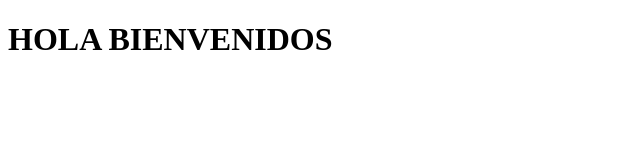
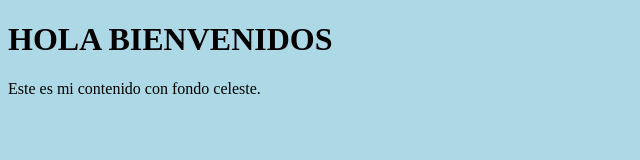
Before and after one commit to alvarocarrizociudad/Git-colaborativo, a plain HTML site: page index.html in a window 1280 px wide. Shown: the whole page, without its empty margins (0-640 px from the left). Drawn offline with Linux system fonts and the light colour scheme.

Commit message:
Update index.html

```diff
--- a/index.html
+++ b/index.html
@@ -5,7 +5,13 @@
     <meta name="viewport" content="width=device-width, initial-scale=1.0">
     <title>Document</title>
 </head>
-<body>
-    <h1>HOLA BIENVENIDOS</h1>
+ <body style="background-color: lightblue;">
+ <h1>HOLA BIENVENIDOS</h1>
+  <p>Este es mi contenido con fondo celeste.</p>
 </body>
+
+
+
+</body>
+
 </html>
```
